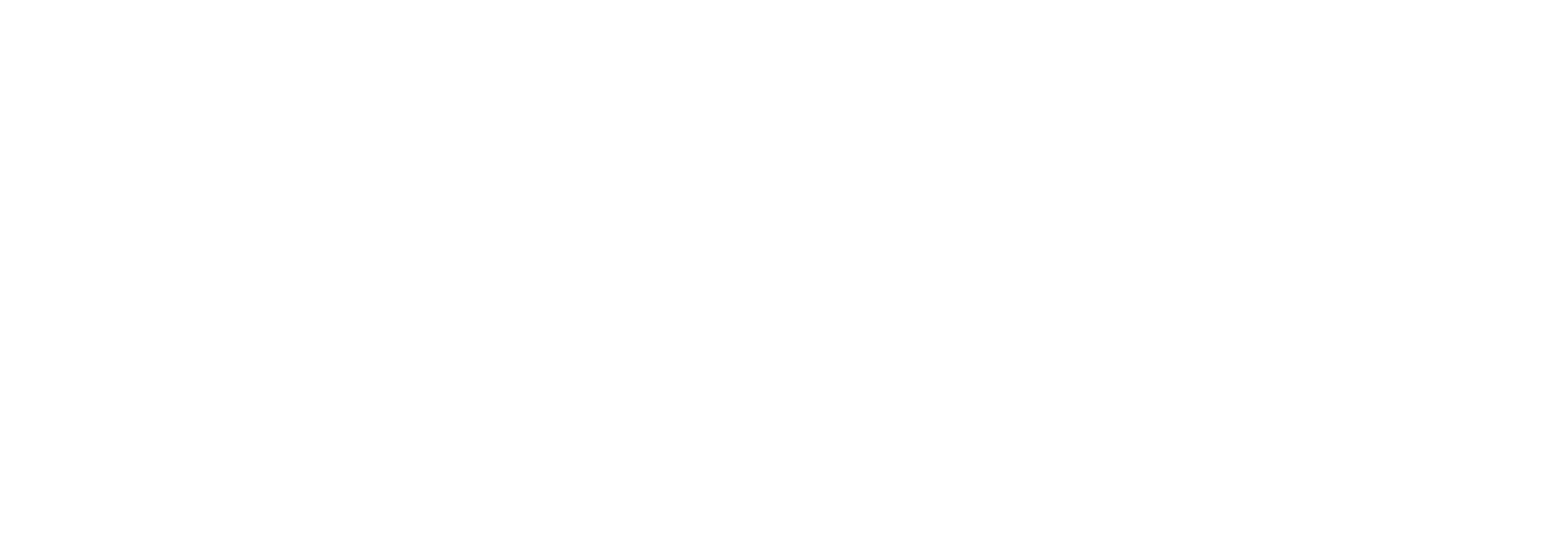
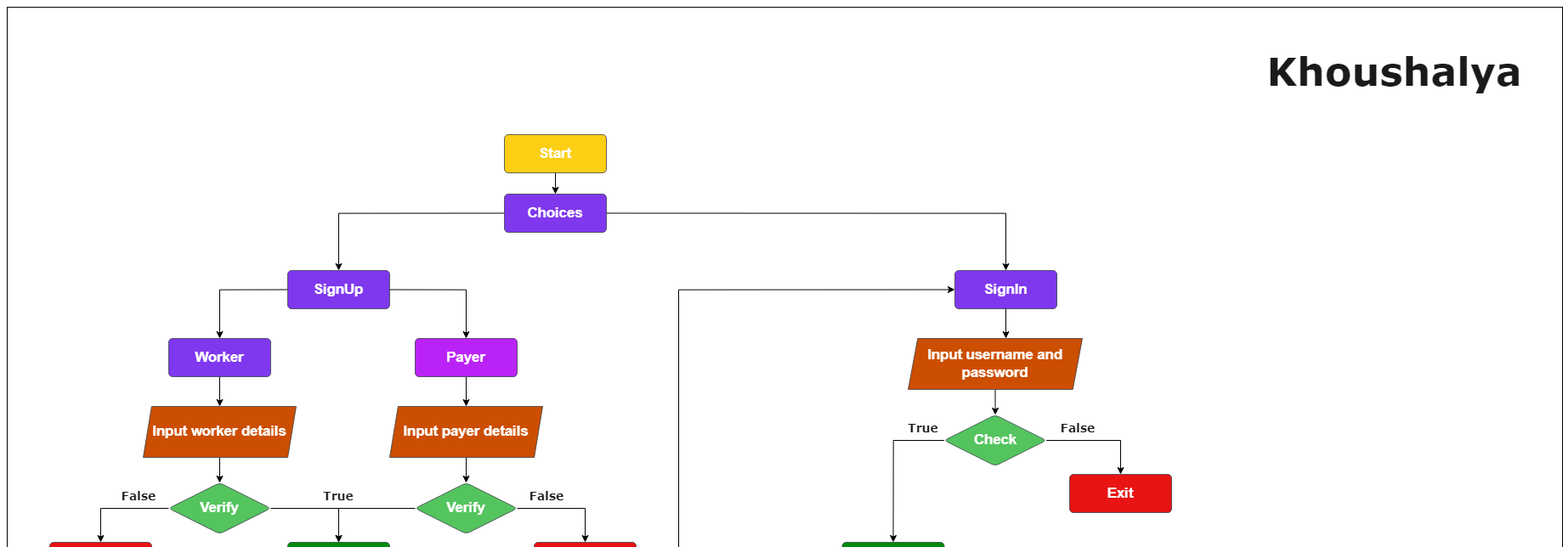
Before and after one commit to Ashwith2001/khoushlya---flowchart, a plain HTML site: page index.html in a window 1280 px wide. Shown: the top 644 px of the page at 85% size, 1839 px wide, since content can reach past the window. Drawn offline with Linux system fonts and the light colour scheme.

Commit message:
Update index.html

```diff
--- a/index.html
+++ b/index.html
@@ -7,6 +7,6 @@
     <title>Khoushalya Flowchart</title>
 </head>
 <body>
-    <img src="./" alt="">
+    <img src="./C_03_Flowchart.png" alt="">
 </body>
 </html>
```
